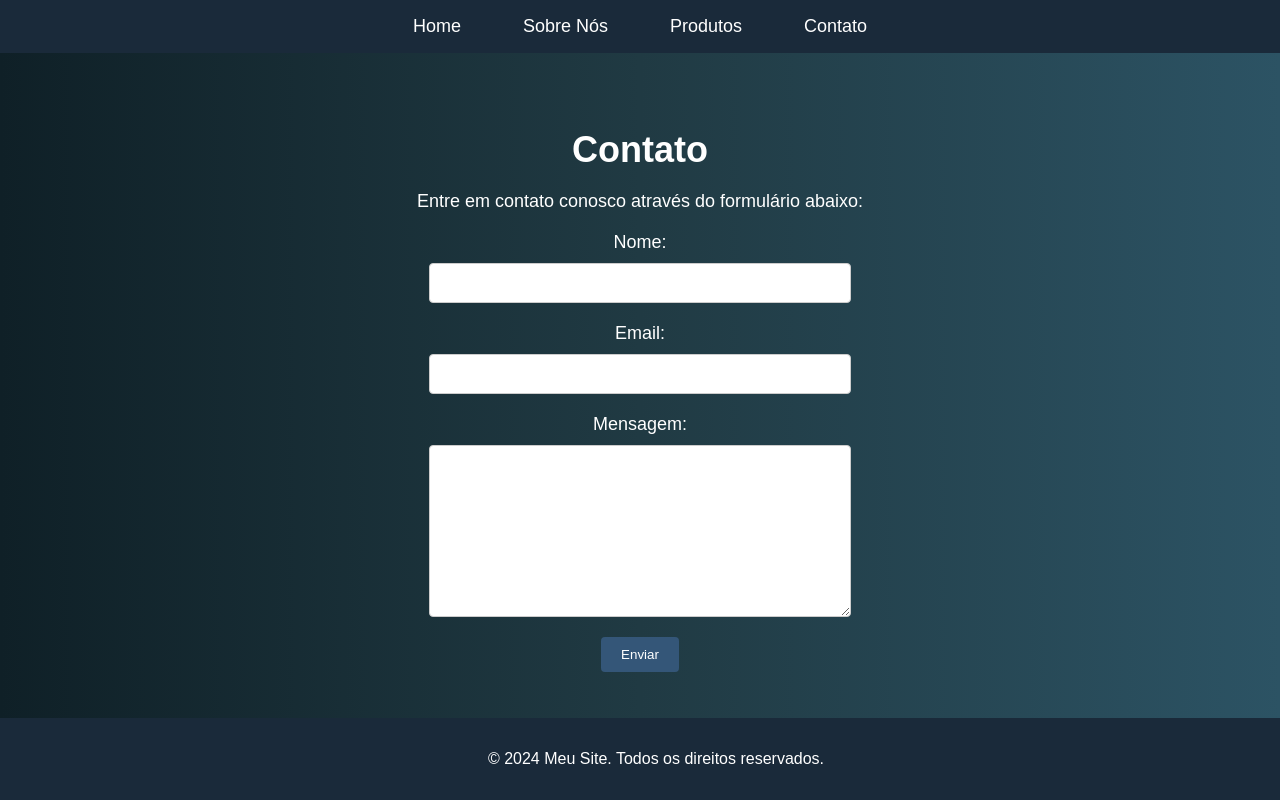
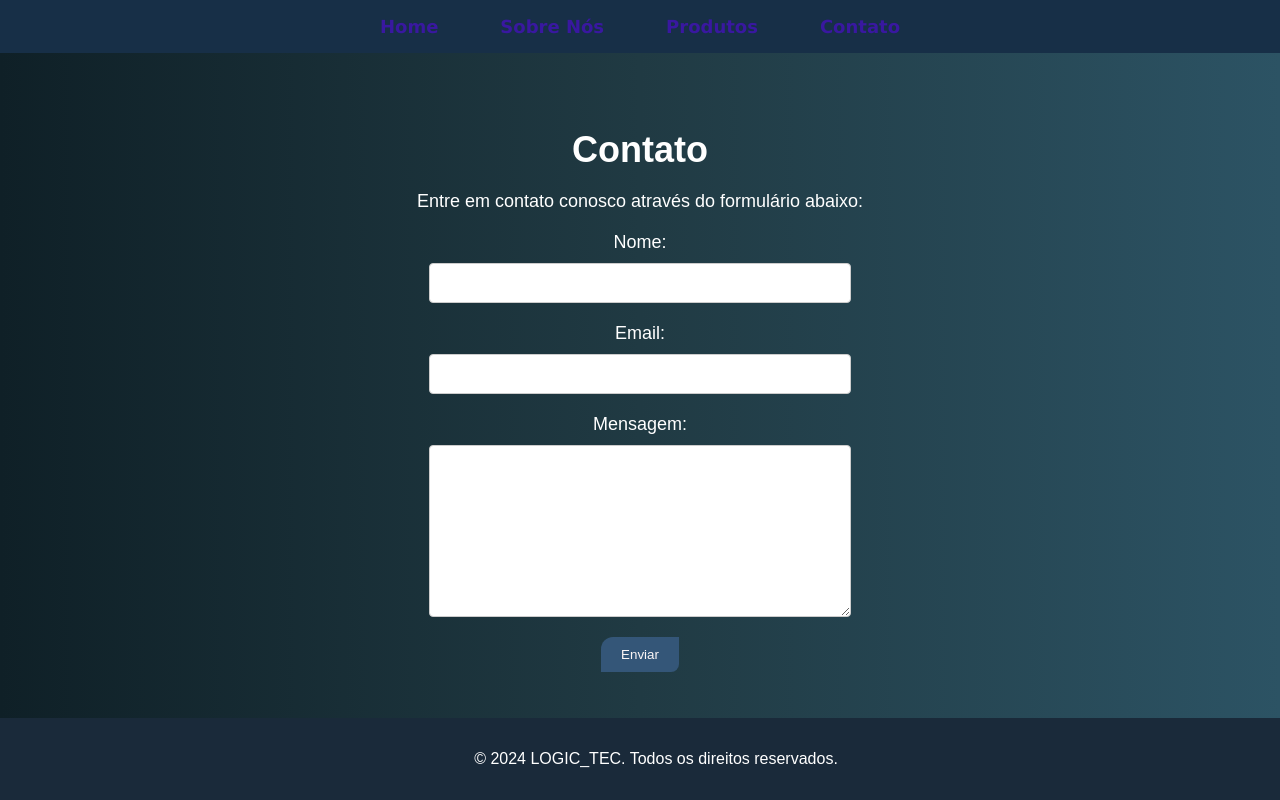
Before and after one commit to MarconioMattos2024/rifa-online, a plain HTML site: page contact.html in a window 1280 px wide. Shown: the top 800 px of the page. Drawn offline with Linux system fonts and the light colour scheme.

Commit message:
alteraçoes de stilos e paginas gerais

```diff
--- a/contact.html
+++ b/contact.html
@@ -36,7 +36,7 @@
         </section>
     </main>
     <footer class="site-footer">
-        <p>&copy; 2024 Meu Site. Todos os direitos reservados.</p>
+        <p>&copy; 2024 LOGIC_TEC. Todos os direitos reservados.</p>
     </footer>
 </body>
 </html>
--- a/styles.css
+++ b/styles.css
@@ -1,4 +1,12 @@
 /* Estilo global */
+*{
+    .bebas-neue-regular {
+        font-family: "Bebas Neue", sans-serif;
+        font-weight: 400;
+        font-style: normal;
+      }
+
+}
 body {
     font-family: Arial, sans-serif;
     margin: 0;
@@ -12,7 +20,7 @@ body {
 
 /* Estilo da barra de navegação */
 .nav_bar {
-    background-color: #1a2a3a;
+    background-color: #172f47;
     padding: 1em 0;
 }
 
@@ -29,16 +37,20 @@ body {
 }
 
 .nav_menu a {
-    color: #ffffff;
+    color: #5606e98c;
+    font-weight: bold;
     text-decoration: none;
+    font-family: Verdana, Geneva, Tahoma, sans-serif;
     font-size: 18px;
     padding: 8px 16px;
-    transition: background-color 0.3s ease;
+    transition: background-color 0.2s ease;
+
 }
-
 .nav_menu a:hover {
-    background-color: #345678; /* Cor de hover nos botões de navegação */
-    border-radius: 4px; /* Borda arredondada no hover */
+    background-color: #032d57; /* Cor de hover nos botões de navegação */
+    border-radius: 25px 0 25px 0; /* Borda arredondada no hover */
+    color: white;
+    border: 0.5px solid goldenrod;
 }
 
 /* Estilo do conteúdo principal */
@@ -91,10 +103,10 @@ body {
 
 .form-button {
     background-color: #345678;
-    color: #ffffff;
+    color: #fcf6f6;
     padding: 10px 20px;
     border: none;
-    border-radius: 4px;
+    border-radius: 12px 0 8px 0;
     cursor: pointer;
     transition: background-color 0.3s ease;
 }
```
Also changed, not shown: about.html (+1 -1 lines), index.html (+2 -2 lines), products.html (+1 -1 lines).
